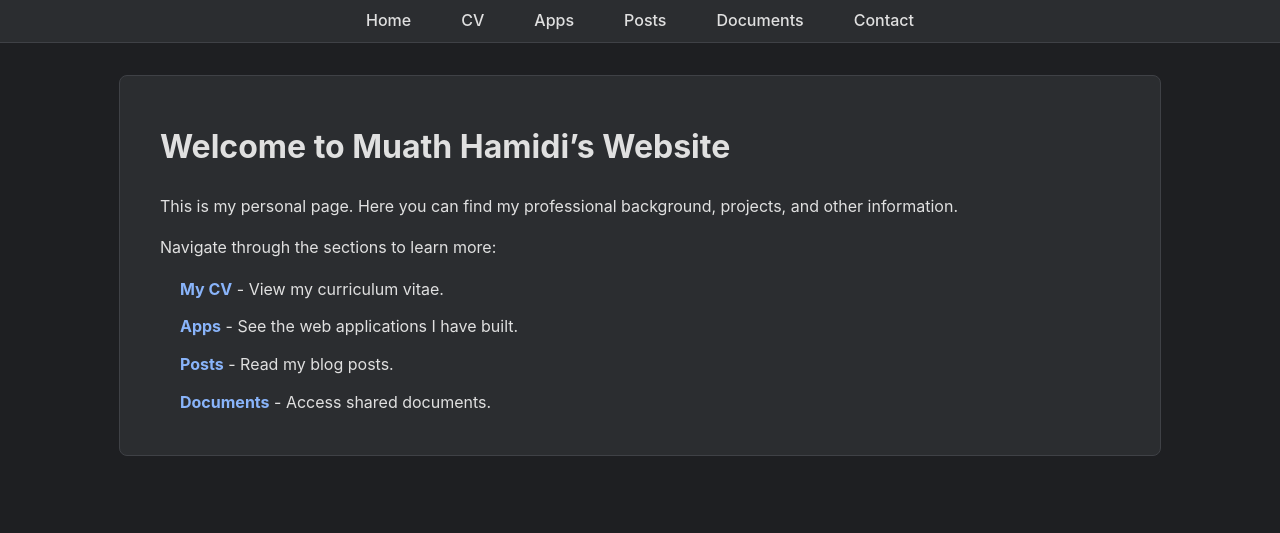
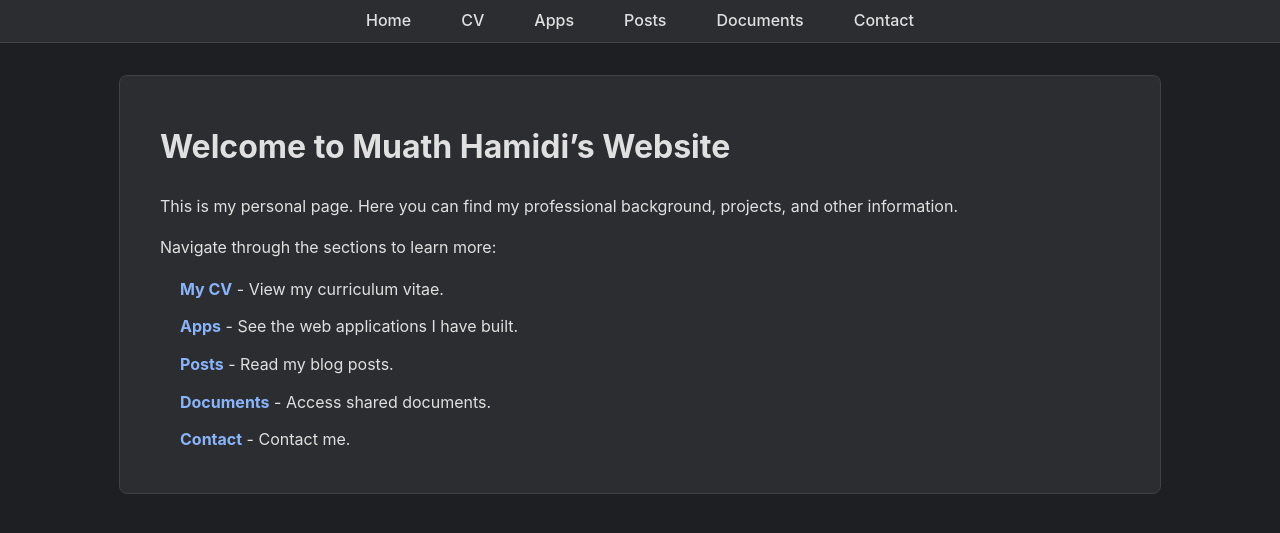
Before and after one commit to MuathHamidi/muath.hamidi, a Jekyll site: the page built from index.md, in a window 1280 px wide. Shown: the top 533 px of the page. Built offline with Jekyll 4.4.1, drawn with Linux system fonts in a browser that asks for light colours; our own code applies the rules of GitHub Pages for plain Markdown files.

Commit message:
Update index.md

```diff
--- a/index.md
+++ b/index.md
@@ -11,3 +11,4 @@ Navigate through the sections to learn more:
 - [**Apps**](./apps.html) - See the web applications I have built.
 - [**Posts**](./posts.html) - Read my blog posts.
 - [**Documents**](./documents.html) - Access shared documents.
+- [**Contact**](./contact.html) - Contact me.
```
